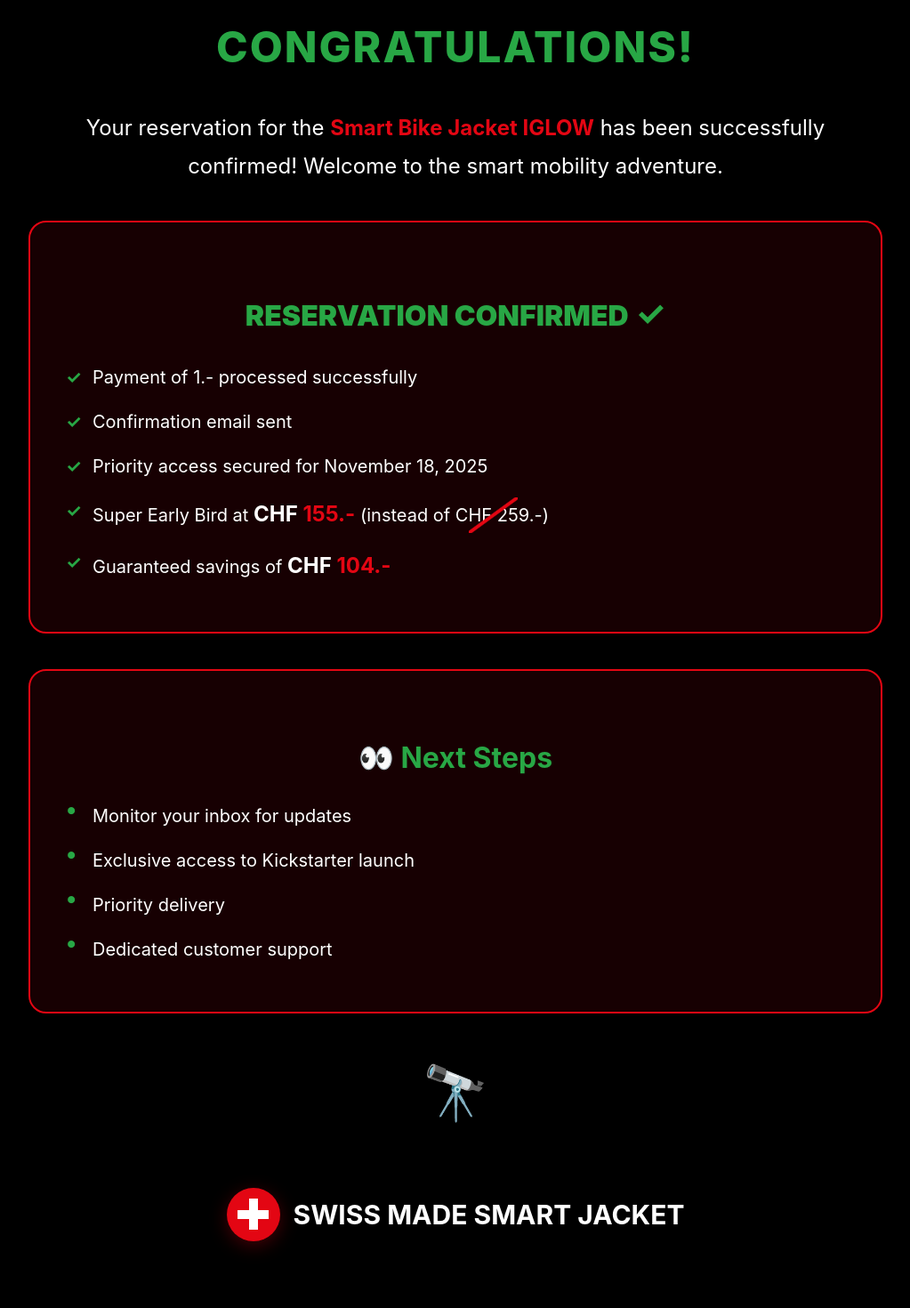
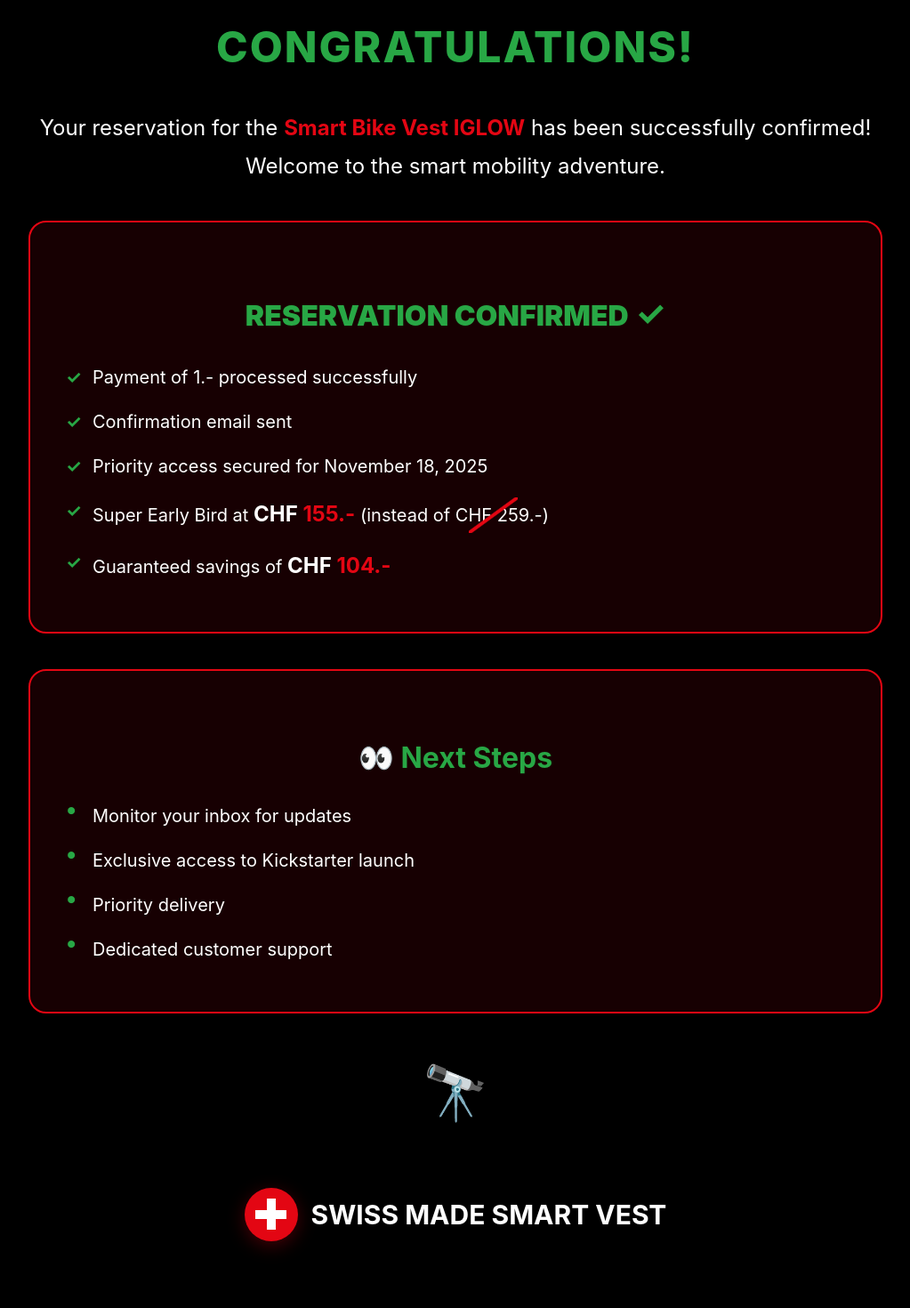
Before and after one commit to mateotiedra/iglow, a React (Create React App) app: page /result in a window 1280 px wide. Shown: the part 500-1970 px from the top of the page at 89% size, without its empty margins (128-1151 px from the left). Built offline with nearby package versions, Linux system fonts and the light colour scheme; no server answers; a web font is replaced by a local one.

Commit message:
feat: update references from "smart jacket" to "smart vest" across multiple components 🦺

```diff
--- a/src/pages/Landing/Landing.js
+++ b/src/pages/Landing/Landing.js
@@ -143,7 +143,7 @@
             <Typography variant='h1'>
               Get ready to grab your{' '}
               <Typography component='span' variant='h1' color='primary'>
-                IGLOW® Smart Bike Jacket
+                IGLOW® Smart Bike Vest
               </Typography>
             </Typography>
             <EmptySpace under='h1' />
@@ -152,47 +152,40 @@
             Lights, Cameras, actions!
           </Typography>
           <Typography variant='h2' color='primary' sx={{ textAlign: 'center' }}>
-            Unveiling the IGLOW® Smart Bike Jacket
+            Unveiling the IGLOW® Smart Bike Vest
           </Typography> */}
           <EmptySpace under='h2' />
+
           <CountdownSection />
-
           {/* Bouton après le GIF */}
           <Button
             variant='contained'
             color='primary'
             href='/reserve'
-            sx={{
-              mt: 5,
-              mb: 2,
-              px: 12,
-              py: 4,
-              fontSize: '2.2rem',
-              fontWeight: 'bold',
-              textTransform: 'none',
-              borderRadius: '70px',
-              boxShadow: '0 8px 24px rgba(0, 0, 0, 0.3)',
-              '&:hover': {
-                transform: 'scale(1.05)',
-                boxShadow: '0 12px 32px rgba(0, 0, 0, 0.4)',
-              },
-              transition: 'all 0.3s ease',
-              minWidth: '400px',
-              position: 'relative',
-              zIndex: 10,
-            }}
+            size='large'
+            sx={{ marginBottom: 10 }}
           >
             Click here to reserve now
           </Button>
         </Container>
+        <img
+          src={subtractShape}
+          style={{
+            width: '100%',
+            zIndex: 1,
+            opacity: 0,
+          }}
+          alt='substract shape'
+        />
       </NoisyContainer>
+
       <img
         src={subtractShape}
         style={{
           position: 'absolute',
           bottom: '0',
           width: '100%',
-          zIndex: '1',
+          zIndex: 1,
         }}
         alt='substract shape'
       />
@@ -218,7 +211,7 @@
               component='span'
               sx={{ color: NIGHT, fontWeight: 'bold', fontSize: 'inherit' }}
             >
-              The Smart Bike Jacket IGLOW is
+              The Smart Bike Vest IGLOW is
             </Typography>
           </Typography>
           <Typography
@@ -297,7 +290,7 @@
         <EmptySpace under='h2' />
         <IllustratedParagraph
           overtitle='safety'
-          title='High Visibility Smart Jacket'
+          title='High Visibility Smart Vest'
           text='Featuring state-of-the-art LED indicators, the vest offers improved visibility, particularly in low-light conditions. Its streamlined and ergonomic design guarantees both comfort and user-friendliness, even when you carry a backpack.'
           imgSrc={smartJacket}
         />
@@ -313,7 +306,7 @@
         <IllustratedParagraph
           overtitle='APPLICATION'
           title='GlowSafe: Your Road Safety Companion'
-          text="GlowSafe is your go-to mobile app for searching routes and synchronizing Smart Jacket's indicators. Effortlessly find your way and seamlessly control the vest's blinkers for enhanced visibility."
+          text="GlowSafe is your go-to mobile app for searching routes and synchronizing Smart Vest's indicators. Effortlessly find your way and seamlessly control the vest's blinkers for enhanced visibility."
           imgSrc={appMockup}
         />
       </Container>
@@ -352,7 +345,7 @@
         </Box>
         <EmptySpace under='h2' />
         <Typography color={STATE_GREY} textAlign='center'>
-          The Smart Jacket is the culmination of over 3 years of Swiss research
+          The Smart Vest is the culmination of over 3 years of Swiss research
           and engineering. We are dedicated to offering our customers
           unparalleled quality and adherence to safety standards. All electronic
           components and intelligent technical fabrics are entirely developed by
@@ -382,10 +375,10 @@
         <PiQuotesFill color={RED} size={70} style={{ marginBottom: '20px' }} />
         <Typography color={STATE_GREY} textAlign='center'>
           IGLOW® captures the interest of the cycling community with the launch
-          of its Smart Jacket, a high-visibility vest made in Switzerland and
+          of its Smart Vest, a high-visibility vest made in Switzerland and
           designed to improve road safety. An ambitious global crowdfunding
           campaign is currently underway on Kickstarter and Indiegogo. With a
-          dual focus on safety and style, the Smart Jacket IGLOW emerges as a
+          dual focus on safety and style, the Smart Vest IGLOW emerges as a
           pioneering extension of the cycling gear market, inviting cyclists to
           protect themselves against the daily perils of the road.
         </Typography>
@@ -538,6 +531,7 @@
               mb: 1,
               textAlign: 'center',
               fontWeight: 'bold',
+              zIndex: 10,
             }}
           >
             Watch NOW – To be visible like a car
@@ -549,9 +543,10 @@
               mb: 3,
               textAlign: 'center',
               fontWeight: 'normal',
+              zIndex: 10,
             }}
           >
-            The Smart Jacket with Turn signals + Brake lights
+            The Smart Vest with Turn signals + Brake lights
           </Typography>
 
           {/* Placeholder pour la vidéo trailer */}
@@ -599,22 +594,9 @@
           variant='contained'
           color='primary'
           href='/reserve'
+          size='large'
           sx={{
-            mt: 5,
-            mb: 5,
-            px: 12,
-            py: 4,
-            fontSize: '2.2rem',
-            fontWeight: 'bold',
-            textTransform: 'none',
-            borderRadius: '70px',
-            boxShadow: '0 8px 24px rgba(0, 0, 0, 0.3)',
-            '&:hover': {
-              transform: 'scale(1.05)',
-              boxShadow: '0 12px 32px rgba(0, 0, 0, 0.4)',
-            },
-            transition: 'all 0.3s ease',
-            minWidth: '400px',
+            marginY: 3,
           }}
         >
           Click here to reserve now
@@ -622,28 +604,15 @@
         <Button
           variant='contained'
           color='primary'
+          size='large'
           href='https://www.kickstarter.com/projects/iglowswiss/iglow-the-smart-bike-jacket-be-seen-be-safe'
           target='_blank'
           sx={{
-            mt: 5,
-            mb: 2,
-            px: 12,
-            py: 4,
-            fontSize: '2.2rem',
-            fontWeight: 'bold',
-            textTransform: 'none',
-            borderRadius: '70px',
-            boxShadow: '0 8px 24px rgba(0, 0, 0, 0.3)',
             '&:hover': {
-              transform: 'scale(1.05)',
-              boxShadow: '0 12px 32px rgba(0, 0, 0, 0.4)',
               backgroundColor: '#05CE78',
             },
-            transition: 'all 0.3s ease',
-            minWidth: '400px',
-            position: 'relative',
-            zIndex: 10,
             backgroundColor: '#05CE78',
+            marginBottom: 3,
           }}
         >
           Go on Kickstarter
@@ -667,7 +636,7 @@
               Reserve NOW
             </Typography>{' '}
             <Typography component='span' sx={{ color: 'white' }}>
-              your Smart Bike Jacket iGLOW
+              your Smart Bike Vest iGLOW
             </Typography>
           </Typography>
           <Typography variant='body1' sx={{ mb: 1 }}>
--- a/src/pages/Reserve/Reserve.js
+++ b/src/pages/Reserve/Reserve.js
@@ -9,7 +9,7 @@
   const content = {
     fr: {
       tagline: "RÉSERVEZ DÈS AUJOURD'HUI VOTRE",
-      title: 'Smart Bike Jacket',
+      title: 'Smart Bike Vest',
       highlight: 'IGLOW',
       reserveButtons: [
         {
@@ -34,7 +34,7 @@
           priceId: 'price_1SGkweClH97ISv2lbwx0YlrE',
         },
       ],
-      swissBadge: 'SWISS MADE SMART JACKET',
+      swissBadge: 'SWISS MADE SMART VEST',
       launchDate: 'LE 18 NOVEMBRE 2025',
       launchText: 'Ouverture des ventes',
       socialProof: 'cyclistes ont déjà réservé leur gilet IGLOW',
@@ -56,7 +56,7 @@
     },
     en: {
       tagline: 'RESERVE YOUR',
-      title: 'Smart Bike Jacket',
+      title: 'Smart Bike Vest',
       highlight: 'IGLOW',
       reserveButtons: [
         {
@@ -81,10 +81,10 @@
           priceId: 'price_1SGkweClH97ISv2lbwx0YlrE',
         },
       ],
-      swissBadge: 'SWISS MADE SMART JACKET',
+      swissBadge: 'SWISS MADE SMART VEST',
       launchDate: 'NOVEMBER 18, 2025',
       launchText: 'Sales Opening',
-      socialProof: 'cyclists have already reserved their IGLOW jacket',
+      socialProof: 'cyclists have already reserved their IGLOW vest',
       benefits: [
         {
           title: 'Priority Access',
@@ -96,13 +96,13 @@
         },
         {
           title: 'Priority Delivery',
-          description: 'Be among the first to receive your IGLOW jacket',
+          description: 'Be among the first to receive your IGLOW vest',
         },
       ],
     },
     de: {
       tagline: 'RESERVIEREN SIE JETZT IHRE',
-      title: 'Smart Bike Jacket',
+      title: 'Smart Bike Vest',
       highlight: 'IGLOW',
       reserveButtons: [
         {
@@ -127,7 +127,7 @@
           priceId: 'price_1SGkweClH97ISv2lbwx0YlrE',
         },
       ],
-      swissBadge: 'SWISS MADE SMART JACKET',
+      swissBadge: 'SWISS MADE SMART VEST',
       launchDate: '18. NOVEMBER 2025',
       launchText: 'Verkaufsstart',
       socialProof: 'Radfahrer haben bereits ihre IGLOW-Jacke reserviert',
@@ -149,7 +149,7 @@
     },
     es: {
       tagline: 'RESERVE HOY SU',
-      title: 'Smart Bike Jacket',
+      title: 'Smart Bike Vest',
       highlight: 'IGLOW',
       reserveButtons: [
         {
@@ -174,7 +174,7 @@
           priceId: 'price_1SGkweClH97ISv2lbwx0YlrE',
         },
       ],
-      swissBadge: 'SWISS MADE SMART JACKET',
+      swissBadge: 'SWISS MADE SMART VEST',
       launchDate: '18 DE NOVIEMBRE DE 2025',
       launchText: 'Apertura de ventas',
       socialProof: 'ciclistas ya han reservado su chaqueta IGLOW',
@@ -195,7 +195,7 @@
     },
     nl: {
       tagline: 'RESERVEER NU UW',
-      title: 'Smart Bike Jacket',
+      title: 'Smart Bike Vest',
       highlight: 'IGLOW',
       reserveButtons: [
         {
@@ -220,7 +220,7 @@
           priceId: 'price_1SGkweClH97ISv2lbwx0YlrE',
         },
       ],
-      swissBadge: 'SWISS MADE SMART JACKET',
+      swissBadge: 'SWISS MADE SMART VEST',
       launchDate: '18 NOVEMBER 2025',
       launchText: 'Verkoop opening',
       socialProof: 'fietsers hebben al hun IGLOW-jas gereserveerd',
@@ -243,7 +243,7 @@
     },
     pt: {
       tagline: 'RESERVE HOJE SUA',
-      title: 'Smart Bike Jacket',
+      title: 'Smart Bike Vest',
       highlight: 'IGLOW',
       reserveButtons: [
         {
@@ -268,7 +268,7 @@
           priceId: 'price_1SGkweClH97ISv2lbwx0YlrE',
         },
       ],
-      swissBadge: 'SWISS MADE SMART JACKET',
+      swissBadge: 'SWISS MADE SMART VEST',
       launchDate: '18 DE NOVEMBRO DE 2025',
       launchText: 'Abertura de vendas',
       socialProof: 'ciclistas já reservaram sua jaqueta IGLOW',
@@ -290,7 +290,7 @@
     },
     hi: {
       tagline: 'आज ही अपना रिजर्व करें',
-      title: 'Smart Bike Jacket',
+      title: 'Smart Bike Vest',
       highlight: 'IGLOW',
       reserveButtons: [
         {
@@ -315,7 +315,7 @@
           priceId: 'price_1SGkweClH97ISv2lbwx0YlrE',
         },
       ],
-      swissBadge: 'SWISS MADE SMART JACKET',
+      swissBadge: 'SWISS MADE SMART VEST',
       launchDate: '18 नवंबर 2025',
       launchText: 'बिक्री शुरुआत',
       socialProof: 'साइकिल चालकों ने पहले ही अपनी IGLOW जैकेट आरक्षित कर ली है',
@@ -337,7 +337,7 @@
     },
     ar: {
       tagline: 'احجز اليوم',
-      title: 'Smart Bike Jacket',
+      title: 'Smart Bike Vest',
       highlight: 'IGLOW',
       reserveButtons: [
         {
@@ -362,7 +362,7 @@
           priceId: 'price_1SGkweClH97ISv2lbwx0YlrE',
         },
       ],
-      swissBadge: 'SWISS MADE SMART JACKET',
+      swissBadge: 'SWISS MADE SMART VEST',
       launchDate: '18 نوفمبر 2025',
       launchText: 'افتتاح المبيعات',
       socialProof: 'راكبي الدراجات قد حجزوا بالفعل سترة IGLOW الخاصة بهم',
@@ -383,7 +383,7 @@
     },
     ru: {
       tagline: 'ЗАБРОНИРУЙТЕ СЕГОДНЯ',
-      title: 'Smart Bike Jacket',
+      title: 'Smart Bike Vest',
       highlight: 'IGLOW',
       reserveButtons: [
         {
@@ -408,7 +408,7 @@
           priceId: 'price_1SGkweClH97ISv2lbwx0YlrE',
         },
       ],
-      swissBadge: 'SWISS MADE SMART JACKET',
+      swissBadge: 'SWISS MADE SMART VEST',
       launchDate: '18 НОЯБРЯ 2025',
       launchText: 'Начало продаж',
       socialProof: 'велосипедистов уже забронировали свою куртку IGLOW',
@@ -548,7 +548,7 @@
           </h1>
           <img
             src='https://i.imgur.com/H7slDFY.gif'
-            alt='iGlow Smart Jacket'
+            alt='iGlow Smart Vest'
             className='vest-image'
             style={{
               display: 'block',
--- a/src/pages/Reserve/Result.js
+++ b/src/pages/Reserve/Result.js
@@ -46,7 +46,7 @@
     fr: {
       title: 'Félicitations !',
       message:
-        'Votre réservation pour le <span style="color:#E30613; font-weight:bold;">Smart Bike Jacket IGLOW</span> a été confirmée avec succès ! Bienvenue dans l\'aventure de la mobilité intelligente.',
+        'Votre réservation pour le <span style="color:#E30613; font-weight:bold;">Smart Bike Vest IGLOW</span> a été confirmée avec succès ! Bienvenue dans l\'aventure de la mobilité intelligente.',
       confirmedTitle: 'RÉSERVATION CONFIRMÉE',
       confirmedItems: [
         'Paiement de 1.- traité avec succès',
@@ -69,7 +69,7 @@
     en: {
       title: 'Congratulations!',
       message:
-        'Your reservation for the <span style="color:#E30613; font-weight:bold;">Smart Bike Jacket IGLOW</span> has been successfully confirmed! Welcome to the smart mobility adventure.',
+        'Your reservation for the <span style="color:#E30613; font-weight:bold;">Smart Bike Vest IGLOW</span> has been successfully confirmed! Welcome to the smart mobility adventure.',
       confirmedTitle: 'RESERVATION CONFIRMED',
       confirmedItems: [
         'Payment of 1.- processed successfully',
@@ -92,7 +92,7 @@
     de: {
       title: 'Herzlichen Glückwunsch!',
       message:
-        'Ihre Reservierung für die <span style="color:#E30613; font-weight:bold;">Smart Bike Jacket IGLOW</span> wurde erfolgreich bestätigt! Willkommen im Abenteuer der intelligenten Mobilität.',
+        'Ihre Reservierung für die <span style="color:#E30613; font-weight:bold;">Smart Bike Vest IGLOW</span> wurde erfolgreich bestätigt! Willkommen im Abenteuer der intelligenten Mobilität.',
       confirmedTitle: 'RESERVIERUNG BESTÄTIGT',
       confirmedItems: [
         'Zahlung von 1.- erfolgreich verarbeitet',
@@ -115,7 +115,7 @@
     es: {
       title: '¡Felicitaciones!',
       message:
-        'Su reserva para la <span style="color:#E30613; font-weight:bold;">Smart Bike Jacket IGLOW</span> ha sido confirmada con éxito! Bienvenido a la aventura de la movilidad inteligente.',
+        'Su reserva para la <span style="color:#E30613; font-weight:bold;">Smart Bike Vest IGLOW</span> ha sido confirmada con éxito! Bienvenido a la aventura de la movilidad inteligente.',
       confirmedTitle: 'RESERVA CONFIRMADA',
       confirmedItems: [
         'Pago de 1.- procesado con éxito',
@@ -138,7 +138,7 @@
     nl: {
       title: 'Gefeliciteerd!',
       message:
-        'Uw reservering voor de <span style="color:#E30613; font-weight:bold;">Smart Bike Jacket IGLOW</span> is succesvol bevestigd! Welkom bij het slimme mobiliteitsavontuur.',
+        'Uw reservering voor de <span style="color:#E30613; font-weight:bold;">Smart Bike Vest IGLOW</span> is succesvol bevestigd! Welkom bij het slimme mobiliteitsavontuur.',
       confirmedTitle: 'RESERVERING BEVESTIGD',
       confirmedItems: [
         'Betaling van 1.- succesvol verwerkt',
@@ -161,7 +161,7 @@
     pt: {
       title: 'Parabéns!',
       message:
-        'Sua reserva para o <span style="color:#E30613; font-weight:bold;">Smart Bike Jacket IGLOW</span> foi confirmada com sucesso! Bem-vindo à aventura da mobilidade inteligente.',
+        'Sua reserva para o <span style="color:#E30613; font-weight:bold;">Smart Bike Vest IGLOW</span> foi confirmada com sucesso! Bem-vindo à aventura da mobilidade inteligente.',
       confirmedTitle: 'RESERVA CONFIRMADA',
       confirmedItems: [
         'Pagamento de 1.- processado com sucesso',
@@ -184,7 +184,7 @@
     hi: {
       title: 'बधाई हो!',
       message:
-        '<span style="color:#E30613; font-weight:bold;">Smart Bike Jacket IGLOW</span> के लिए आपका आरक्षण सफलतापूर्वक पुष्ट हो गया है! स्मार्ट मोबिलिटी एडवेंचर में आपका स्वागत है।',
+        '<span style="color:#E30613; font-weight:bold;">Smart Bike Vest IGLOW</span> के लिए आपका आरक्षण सफलतापूर्वक पुष्ट हो गया है! स्मार्ट मोबिलिटी एडवेंचर में आपका स्वागत है।',
       confirmedTitle: 'आरक्षण पुष्ट',
       confirmedItems: [
         '1.- का भुगतान सफलतापूर्वक संसाधित',
@@ -207,7 +207,7 @@
     ar: {
       title: 'تهانينا!',
       message:
-        'تم تأكيد حجزك لـ <span style="color:#E30613; font-weight:bold;">Smart Bike Jacket IGLOW</span> بنجاح! مرحباً بك في مغامرة التنقل الذكي.',
+        'تم تأكيد حجزك لـ <span style="color:#E30613; font-weight:bold;">Smart Bike Vest IGLOW</span> بنجاح! مرحباً بك في مغامرة التنقل الذكي.',
       confirmedTitle: 'تم تأكيد الحجز',
       confirmedItems: [
         'تمت معالجة الدفع 1.- بنجاح',
@@ -230,7 +230,7 @@
     ru: {
       title: 'Поздравляем!',
       message:
-        'Ваше бронирование <span style="color:#E30613; font-weight:bold;">Smart Bike Jacket IGLOW</span> успешно подтверждено! Добро пожаловать в приключение умной мобильности.',
+        'Ваше бронирование <span style="color:#E30613; font-weight:bold;">Smart Bike Vest IGLOW</span> успешно подтверждено! Добро пожаловать в приключение умной мобильности.',
       confirmedTitle: 'БРОНИРОВАНИЕ ПОДТВЕРЖДЕНО',
       confirmedItems: [
         'Платеж 1.- успешно обработан',
@@ -309,7 +309,7 @@
 
           <div className='swiss-badge'>
             <div className='swiss-flag'></div>
-            <span>SWISS MADE SMART JACKET</span>
+            <span>SWISS MADE SMART VEST</span>
           </div>
 
           <div className='result-actions'>
@@ -328,7 +328,7 @@
           <p
             style={{ fontSize: '32px', fontWeight: 700, marginBottom: '30px' }}
           >
-            iGlow® - Swiss Made Smart Jacket
+            iGlow® - Swiss Made Smart Vest
           </p>
           <p style={{ fontSize: '24px', marginBottom: '20px' }}>
             © 2025 iGlow Switzerland. Tous droits réservés.
```
Also changed, not shown: src/components/FAQSection/FAQSectionLogic.js (+8 -8 lines), src/components/NewsletterSub/NewsletterSub.js (+6 -6 lines).
